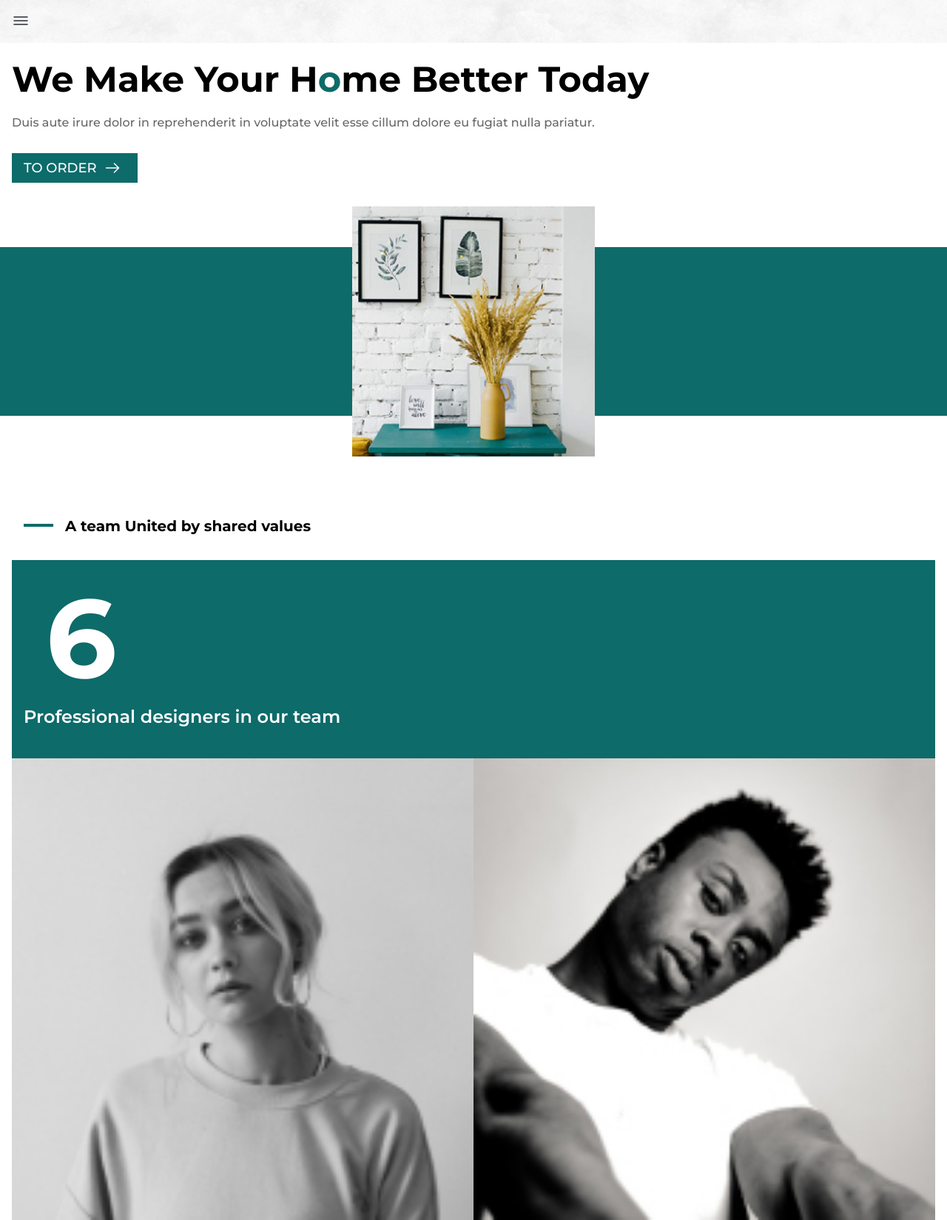
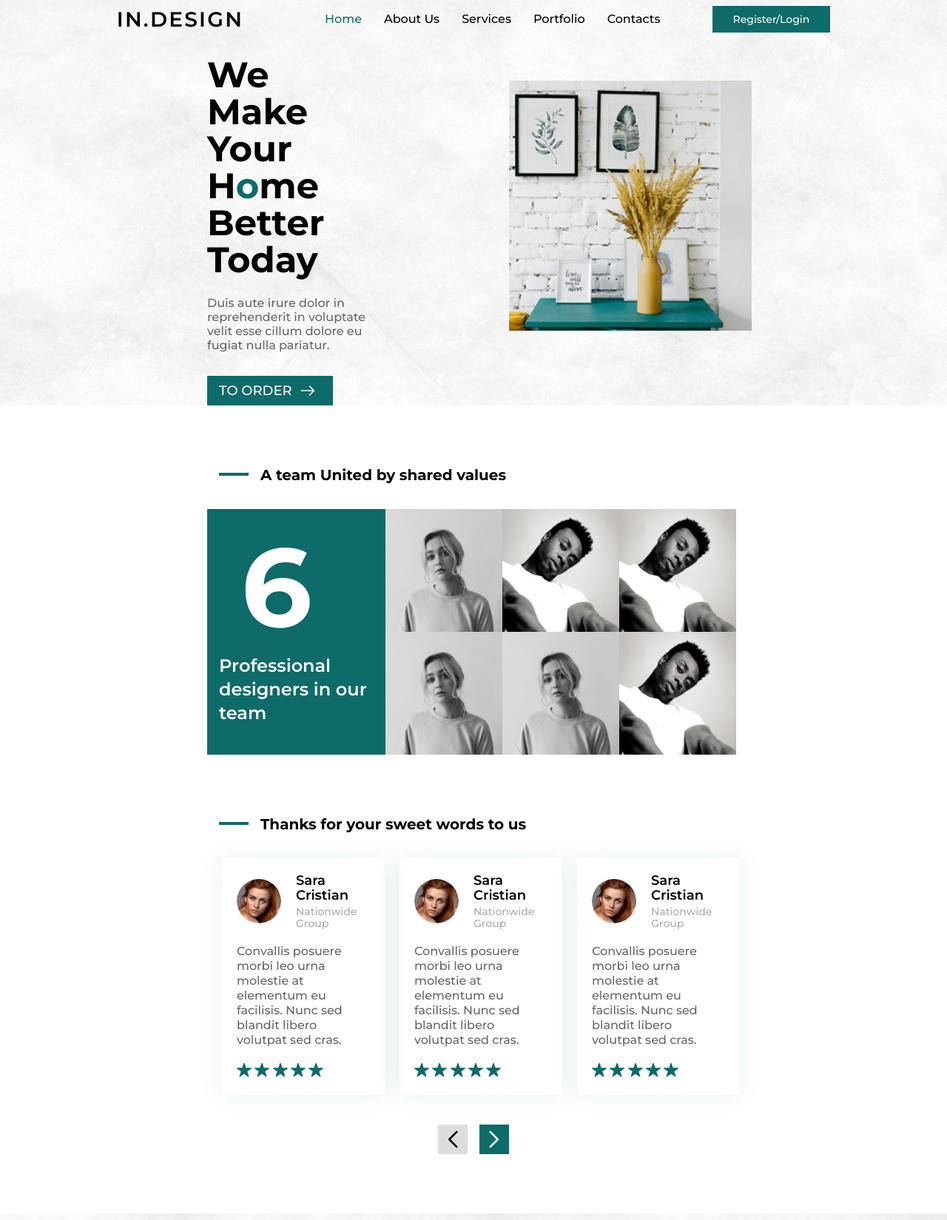
Before and after one commit to Tahagroup/Home-Designers, a website: page index.html in a window 1280 px wide. Shown: the top 1649 px of the page at 74% size. Drawn offline with Linux system fonts and the light colour scheme.

Commit message:
Partial desktop responsiveness
+ footer and number-form remaining

```diff
--- a/index.html
+++ b/index.html
@@ -23,7 +23,7 @@
     <link rel="stylesheet" href="dist/css/styles.css" />
   </head>
   <body>
-    <nav class="menu">
+    <nav class="desktop-only menu">
       <img
         class="hamburger"
         src="../dist/assets/images/hamburger.svg"
@@ -31,20 +31,36 @@
       />
     </nav>
     <div class="section1">
+      <!-- desktop header -->
+      <div class="desktop-header">
+        <div class="desktop-header__title">IN.DESIGN</div>
+        <ul class="desktop-header__menu">
+          <li class="desktop-header__item active">Home</li>
+          <li class="desktop-header__item">About Us</li>
+          <li class="desktop-header__item">Services</li>
+          <li class="desktop-header__item">Portfolio</li>
+          <li class="desktop-header__item">Contacts</li>
+        </ul>
+        <div class="desktop-header__login">Register/Login</div>
+      </div>
+      <div class="header-flex">
+        <div>
           <div class="header__title">
             We Make Your H<span class="grayish">o</span>me Better Today
           </div>
           <div class="header__summary">
-        Duis aute irure dolor in reprehenderit in voluptate velit esse cillum
-        dolore eu fugiat nulla pariatur.
+            Duis aute irure dolor in reprehenderit in voluptate velit esse
+            cillum dolore eu fugiat nulla pariatur.
           </div>
           <button class="header__btn">
             TO ORDER &nbsp
             <img src="../dist/assets/images/arrow.svg" alt="arrow SVG" />
           </button>
+        </div>
         <div class="header__image">
           <div class="shape">
             <img class="image" src="../dist/assets/images/image.jpg" />
+          </div>
         </div>
       </div>
     </div>
@@ -53,6 +69,7 @@
         <span class="line"></span>
         <div class="text">A team United by shared values</div>
       </div>
+      <div class="team-flex">
         <div class="team-num">
           <div class="num">
             6
@@ -69,11 +86,14 @@
           <img src="../dist/assets/images/man.jpg" />
         </div>
       </div>
+    </div>
     <div class="section3">
       <div class="dividerTitle__title">
         <span class="line"></span>
         <div class="text">Thanks for your sweet words to us</div>
       </div>
+      <!-- Card1  -->
+      <div class="card-flex">
         <div class="comment-card">
           <div class="profile">
             <img class="image" src="../dist/assets/images/profile.jpg" />
@@ -94,6 +114,50 @@
             <img src="../dist/assets/images/star.svg" alt="" />
           </div>
         </div>
+        <!-- Card2  -->
+        <div class="mobile-only comment-card">
+          <div class="profile">
+            <img class="image" src="../dist/assets/images/profile.jpg" />
+            <div class="identity">
+              <div class="name">Sara Cristian</div>
+              <div class="company">Nationwide Group</div>
+            </div>
+          </div>
+          <div class="text">
+            Convallis posuere morbi leo urna molestie at elementum eu facilisis.
+            Nunc sed blandit libero volutpat sed cras.
+          </div>
+          <div class="rating">
+            <img src="../dist/assets/images/star.svg" alt="" />
+            <img src="../dist/assets/images/star.svg" alt="" />
+            <img src="../dist/assets/images/star.svg" alt="" />
+            <img src="../dist/assets/images/star.svg" alt="" />
+            <img src="../dist/assets/images/star.svg" alt="" />
+          </div>
+        </div>
+        <!-- Card3  -->
+        <div class="mobile-only comment-card">
+          <div class="profile">
+            <img class="image" src="../dist/assets/images/profile.jpg" />
+            <div class="identity">
+              <div class="name">Sara Cristian</div>
+              <div class="company">Nationwide Group</div>
+            </div>
+          </div>
+          <div class="text">
+            Convallis posuere morbi leo urna molestie at elementum eu facilisis.
+            Nunc sed blandit libero volutpat sed cras.
+          </div>
+          <div class="rating">
+            <img src="../dist/assets/images/star.svg" alt="" />
+            <img src="../dist/assets/images/star.svg" alt="" />
+            <img src="../dist/assets/images/star.svg" alt="" />
+            <img src="../dist/assets/images/star.svg" alt="" />
+            <img src="../dist/assets/images/star.svg" alt="" />
+          </div>
+        </div>
+      </div>
+
       <div class="buttons">
         <img class="left" src="../dist/assets/images/prev-page.svg" />
         <img class="right" src="../dist/assets/images/next-page.svg" />
@@ -107,6 +171,7 @@
           <div class="text">Our work process make your dream true</div>
         </div>
         <!-- part 1 -->
+        <div class="part-flex">
           <div class="part">
             <div class="part__header">
               <div class="header__title">
@@ -268,23 +333,6 @@
                 </div>
               </div>
             </div>
-          <!-- 4 -->
-          <div class="part__body">
-            <div class="body__title">
-              <img class="square" src="../dist/assets/images/square.svg" />
-              <div class="text">
-                Conceptual<br />
-                design
-              </div>
-            </div>
-            <div class="body__desc">
-              <div class="item">- Convallis posuere morbi leo</div>
-              <div class="item">
-                - Ipsum faucibus vitae aliquet nec ullamcorper sit amet risus
-              </div>
-              <div class="item">- Convallis posuere morbi leo</div>
-            </div>
-          </div>
           </div>
           <!-- part 3 -->
           <div class="part">
@@ -358,31 +406,15 @@
                 </div>
               </div>
             </div>
-          <!-- 4 -->
-          <div class="part__body">
-            <div class="body__title">
-              <img class="square" src="../dist/assets/images/square.svg" />
-              <div class="text">
-                Conceptual<br />
-                design
-              </div>
-            </div>
-            <div class="body__desc">
-              <div class="item">- Convallis posuere morbi leo</div>
-              <div class="item">
-                - Ipsum faucibus vitae aliquet nec ullamcorper sit amet risus
-              </div>
-              <div class="item">- Convallis posuere morbi leo</div>
           </div>
         </div>
       </div>
-      </div>
+      <img class="house" src="../dist/assets/images/house.jpg" />
       <div class="number__form">
-        <img class="house" src="../dist/assets/images/house.jpg" />
         <div class="padding">
           <div class="dividerTitle__title" id="less-margin">
+            <div class="text">Our work process make your dream true</div>
             <span class="line"></span>
-            <div class="text">Our work process make your dream true</div>
           </div>
           <form>
             <input type="tel" class="tel" placeholder="Your phone number" />
--- /dev/null
+++ b/sass/_desktop.scss
@@ -0,0 +1,52 @@
+// $small-width: 480px;
+// $medium-width: 768px;
+$large-width: 700px;
+
+// @mixin extra-small {
+//   @media (max-width: #{$small-width - 1px}) {
+//     @content;
+//   }
+// }
+
+// @mixin small-down {
+//   @media (max-width: #{$medium-width - 1px}) {
+//     @content;
+//   }
+// }
+
+// @mixin small-only {
+//   @media (min-width: #{$small-width}) and (max-width: #{$medium-width - 1px}) {
+//     @content;
+//   }
+// }
+
+// @mixin small-up {
+//   @media (min-width: #{$small-width}) {
+//     @content;
+//   }
+// }
+
+// @mixin medium-only {
+//   @media (min-width: #{$medium-width}) and (max-width: #{$large-width - 1px}) {
+//     @content;
+//   }
+// }
+
+// @mixin medium-up {
+//   @media (min-width: #{$medium-width}) {
+//     @content;
+//   }
+// }
+
+@mixin desktop {
+  @media (min-width: $large-width) {
+    //  takes a content block using curly braces:
+    @content;
+  }
+}
+@mixin mobile {
+  @media (max-width: $large-width) {
+    //  takes a content block using curly braces:
+    @content;
+  }
+}
--- a/sass/_utilities.scss
+++ b/sass/_utilities.scss
@@ -14,7 +14,6 @@
     }
     .text {
       font-family: "Montserrat";
-
       font-weight: 700;
       font-size: 20px;
       line-height: 28px;
@@ -22,7 +21,27 @@
     }
   }
 }
+$desktop-gutter: 280px;
+$mobile-gutter: 16px;
 @mixin container {
-  margin-right: 16px;
-  margin-left: 16px;
+  margin-right: $mobile-gutter;
+  margin-left: $mobile-gutter;
+  @media (min-width: $large-width) {
+    margin-right: $desktop-gutter;
+    margin-left: $desktop-gutter;
+  }
 }
+@mixin container-override {
+  margin-right: $mobile-gutter;
+  margin-left: $mobile-gutter;
+  @media (min-width: $large-width) {
+    margin-right: unset;
+    margin-left: unset;
+  }
+}
+@mixin pad-container {
+  @media (min-width: $large-width) {
+    padding-right: $desktop-gutter;
+    padding-left: $desktop-gutter;
+  }
+}
--- a/sass/styles.scss
+++ b/sass/styles.scss
@@ -1,5 +1,17 @@
 @import "utilities";
 @import "colors";
+@import "desktop";
+
+.desktop-only {
+  @include desktop {
+    display: none;
+  }
+}
+.mobile-only {
+  @include mobile {
+    display: none;
+  }
+}
 html,
 body {
   box-sizing: border-box;
@@ -20,16 +32,60 @@ body {
 }
 // Section 1
 .section1 {
+  // display: flex;
+  // @include container;
+  text-align: left;
+  @include desktop {
+    background-image: url("../assets/images/stone-bg.jpg");
+  }
+  .desktop-header {
+    // only for desktop:
+    @media (max-width: $large-width) {
+      display: none;
+    }
+    display: flex;
+    gap: 70px;
+    justify-content: center;
+    align-items: center;
+    // @include container;
+    .desktop-header__title {
+      font-weight: 600;
+      font-size: 28px;
+      line-height: 30px;
+      letter-spacing: 0.08em;
+    }
+    .desktop-header__menu {
+      display: flex;
+      gap: 30px;
+      font-weight: 500;
+      font-size: 16px;
+      line-height: 20px;
+      list-style: none;
+      // .desktop-header__item {
+      // }
+      .active {
+        color: $primary;
+      }
+    }
+    .desktop-header__login {
+      background-color: $primary;
+      color: white;
+      padding: 10px 28px;
+      font-weight: 400;
+      font-size: 14px;
+      line-height: 16px;
+    }
+  }
+  .header-flex {
+    @include container;
     display: flex;
     flex-direction: column;
-  margin: auto 16px;
-  text-align: left;
-  // margin-bottom: 80px;
-
+    @include desktop {
+      flex-direction: row;
+    }
     .header__title {
       margin-top: 24px;
       margin-bottom: 24px;
-
       font-weight: 700;
       font-size: 48px;
       line-height: 50px;
@@ -54,13 +110,20 @@ body {
       font-size: 18px;
     }
     .header__image {
-    // override container margin
+      // override container (LR)margin
       margin: 87px -16px 135px -16px;
+      @include desktop {
+        margin: 87px -16px 135px 180px;
+      }
       .shape {
         display: flex;
         place-items: center;
         height: 228px;
         background-color: $primary;
+        @include desktop {
+          place-items: unset;
+          margin: -30px 0px 0px 0px;
+        }
         .image {
           // padding: 20px;
           margin: 0px auto;
@@ -70,10 +133,20 @@ body {
       }
     }
   }
+}
 
 .section2 {
   @include dividerTitle(0, 32px);
+  @include desktop {
+    @include dividerTitle(80px, 32px);
+  }
   @include container;
+  .team-flex {
+    display: flex;
+    flex-direction: column;
+    @include desktop {
+      flex-direction: row;
+    }
     .team-num {
       background-color: $primary;
       color: $white;
@@ -86,7 +159,6 @@ body {
       }
       .text {
         margin-bottom: 24px;
-
         font-weight: 600;
         font-size: 24px;
         line-height: 32px;
@@ -97,6 +169,10 @@ body {
       flex-wrap: wrap;
       img {
         width: 50%;
+        @include desktop {
+          width: 33%;
+        }
+      }
     }
   }
 }
@@ -104,9 +180,18 @@ body {
 .section3 {
   @include container;
   @include dividerTitle(80px, 32px);
+  .card-flex {
+    display: flex;
+    flex-direction: column;
+    @include desktop {
+      flex-direction: row;
+    }
     .comment-card {
       box-shadow: 0px 0px 30px rgba(13, 107, 106, 0.1);
       padding: 20px;
+      @include desktop {
+        margin-left: 20px;
+      }
       .profile {
         display: flex;
         align-items: center;
@@ -136,6 +221,7 @@ body {
         line-height: 20px;
       }
     }
+  }
   .buttons {
     display: flex;
     justify-content: center;
@@ -159,17 +245,34 @@ body {
 }
 
 .section4 {
+  // background-color: $background;
+  padding-bottom: 80px;
+  @include desktop {
+    padding-bottom: 0px;
+  }
+  .pic-wrapper {
+    @include pad-container;
     @include dividerTitle(0, 40px);
-  background-color: $background;
-  padding-bottom: 80px;
+    background-image: url("../assets/images/long-bg.jpg");
+    background-size: cover;
+    padding-bottom: 110px;
+    @include desktop {
+      padding-bottom: 0px;
+    }
     #extra-padding {
       padding-top: 40px;
     }
-  .pic-wrapper {
-    background-image: url("../assets/images/long-bg.jpg");
-    padding-bottom: 110px;
+    .part-flex {
+      display: flex;
+      flex-direction: column;
+      @include desktop {
+        flex-direction: row;
+      }
       .part {
         @include container;
+        @include container-override;
+        @include desktop {
+        }
         margin-bottom: 40px;
         .part__header {
           display: flex;
@@ -228,18 +331,38 @@ body {
         }
       }
     }
-  .number__form {
-    background-color: $white;
-    @include container;
+  }
+
   .house {
     display: block;
     margin: auto;
     margin-top: -110px;
+    @include desktop {
+      width: 40%;
+      height: auto;
+      margin-top: -250px;
+      margin-right: 300px;
+      margin-left: auto;
+    }
+  }
+  .number__form {
+    background: white;
+    box-shadow: -10px 10px 50px rgba(13, 107, 106, 0.08);
+    @include container;
+    @include desktop {
+      position: relative;
+      margin-top: -90px;
+      margin-right: 400px;
+      z-index: 2;
     }
     .padding {
       padding-left: 20px;
       padding-right: 20px;
       @include dividerTitle(60px, 20px);
+      @include desktop {
+        padding: 40px;
+        @include dividerTitle(0px, 20px);
+      }
       #less-margin {
         margin-right: 0;
         margin-left: 0;
@@ -254,10 +377,12 @@ body {
           padding: 10px 16px;
           color: $gray;
           font-family: "Montserrat";
-
           font-weight: 500;
           font-size: 16px;
           line-height: 20px;
+          @include desktop {
+            // width: 75%;
+          }
         }
         .submit {
           display: flex;
@@ -269,10 +394,12 @@ body {
           color: $white;
           background-color: $primary;
           font-family: "Montserrat";
-
           font-weight: 400;
           font-size: 18px;
           line-height: 24px;
+          @include desktop {
+            // width: 25%;
+          }
           img {
             margin-left: 16px;
           }
```
Also changed, not shown: dist/css/styles.css. Lines whose indentation alone changed are shown as unchanged.
